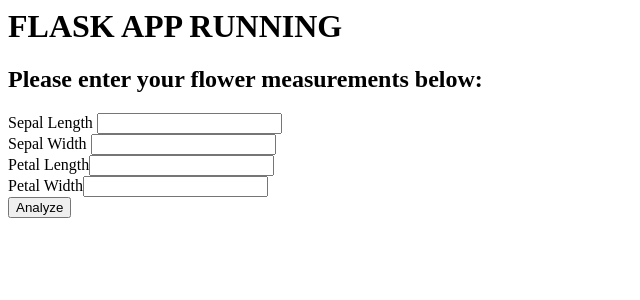
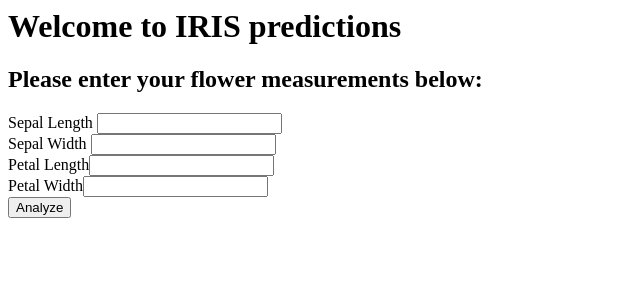
Before and after one commit to guptasoumya26/ml-deployment-app-heroku, a Flask app: page / in a window 1280 px wide. Shown: the top 300 px of the page, without its empty margins (0-640 px from the left). Run offline with Flask 2, Linux system fonts and the light colour scheme; parts of the project's set-up code (start-up, migrations or seed data) failed here and were passed over.

Commit message:
adding files

```diff
--- a/templates/home.html
+++ b/templates/home.html
@@ -1,4 +1,4 @@
-<h1>FLASK APP RUNNING</h1>
+<h1>Welcome to IRIS predictions</h1>
 <h2>Please enter your flower measurements below:</h2>
 <form  method="POST">
     {# This hidden_tag is a CSRF security feature. #}
```
